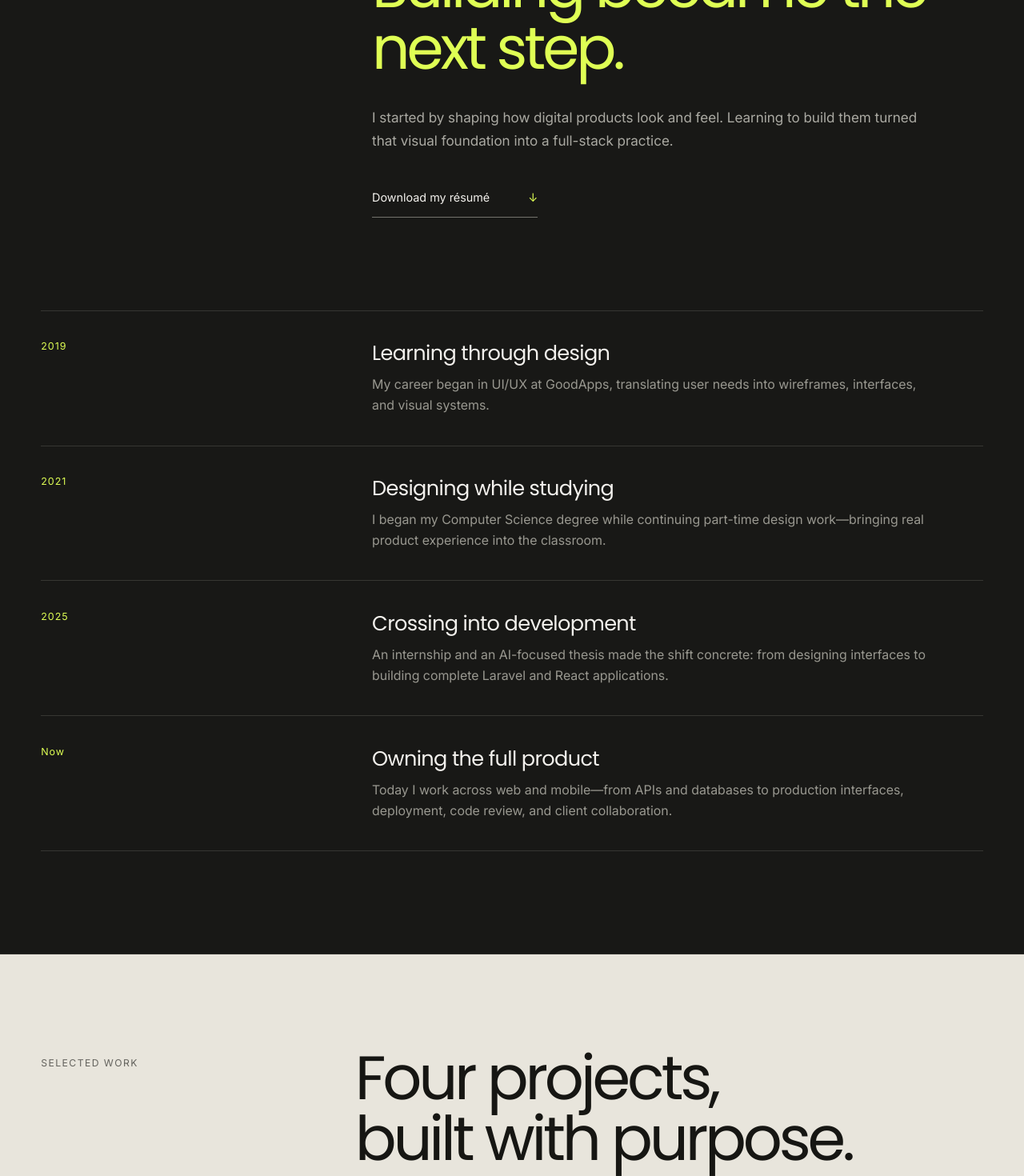
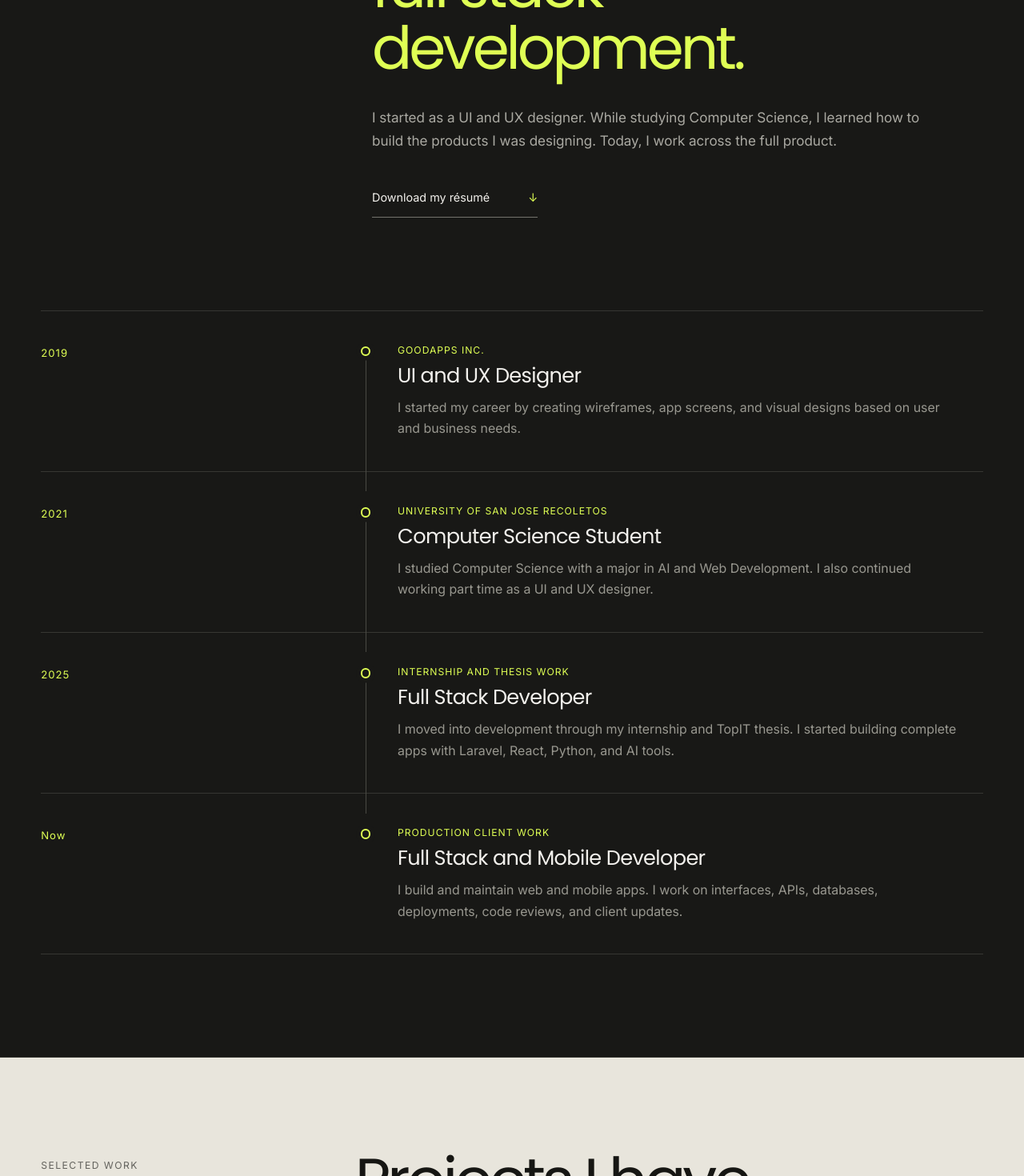
Before and after one commit to cedecj042/sid-portfolio, a React (Vite) app: page / in a window 1280 px wide. Shown: the part 1060-2530 px from the top of the page at 80% size. Built offline with nearby package versions, Linux system fonts and the light colour scheme.

Commit message:
Update Site source

```diff
--- a/src/App.css
+++ b/src/App.css
@@ -26,10 +26,15 @@
 .resume-download { display: inline-flex; align-items: center; justify-content: space-between; gap: 3rem; padding: 1rem 0; border-bottom: 1px solid #74736d; color: #f3f1ed; text-decoration: none; font-size: .9rem; }
 .resume-download span { color: #dfff54; }
 .timeline { list-style: none; padding: 0; margin: clamp(5rem,9vw,9rem) 0 0; border-top: 1px solid #363632; }
-.timeline li { display: grid; grid-template-columns: 1fr 2fr; gap: 2rem; padding: 2.3rem 0; border-bottom: 1px solid #363632; }
-.timeline-year { color: #dfff54; font-size: .78rem; letter-spacing: .08em; }
-.timeline h3 { margin: 0 0 .6rem; font: 500 clamp(1.3rem,2vw,1.8rem)/1.25 Poppins,sans-serif; letter-spacing: -.025em; }
-.timeline p { max-width: 44rem; margin: 0; color: #999890; line-height: 1.65; }
+.timeline li { display: grid; grid-template-columns: minmax(4rem,1fr) 2rem 2fr; gap: 1.5rem; padding: 2.5rem 0; border-bottom: 1px solid #363632; }
+.timeline-year { padding-top: .25rem; color: #dfff54; font-size: .82rem; letter-spacing: .08em; }
+.timeline-track { position: relative; display: flex; justify-content: center; }
+.timeline-track::after { content: ''; position: absolute; top: 1rem; bottom: -4.1rem; width: 1px; background: #4a4a44; }
+.timeline li:last-child .timeline-track::after { display: none; }
+.timeline-track > span { position: relative; z-index: 1; width: .8rem; height: .8rem; margin-top: .25rem; border: 2px solid #dfff54; border-radius: 50%; background: #181816; box-shadow: 0 0 0 .35rem #181816; }
+.timeline h3 { margin: 0 0 .7rem; font: 500 clamp(1.3rem,2vw,1.8rem)/1.25 Poppins,sans-serif; letter-spacing: -.025em; }
+.timeline-content > p:last-child { max-width: 44rem; margin: 0; color: #999890; line-height: 1.65; }
+.timeline .timeline-place { margin: 0 0 .45rem; color: #dfff54; font-size: .76rem; line-height: 1.4; text-transform: uppercase; letter-spacing: .08em; }
 .work { padding: clamp(5rem,9vw,9rem) var(--page-pad); background: #e8e5dc; color: #161613; }
 .section-heading { display: grid; grid-template-columns: 1fr 2fr; margin-bottom: clamp(4rem,8vw,8rem); }
 .section-heading p { margin: .75rem 0 0; color: #64635e; text-transform: uppercase; font-size: .76rem; letter-spacing: .12em; }
@@ -61,5 +66,5 @@ footer > a:hover svg { transform: translate(8px,-8px); }
 .footer-bottom { display: flex; justify-content: space-between; margin-top: clamp(6rem,13vw,13rem); padding-top: 1.3rem; border-top: 1px solid rgba(20,20,17,.4); font-size: .78rem; }
 .footer-bottom a { text-decoration: none; }
 .footer-links { display: flex; gap: clamp(1.25rem,3vw,3rem); }
-@media (max-width: 800px) { .intro { min-height: 92svh; padding-bottom: 2.5rem; } .intro-bottom { align-items: flex-start; flex-direction: column; } .story-heading, .timeline li, .section-heading { grid-template-columns: 1fr; gap: 2rem; } .timeline li { gap: 1rem; } .project { grid-template-columns: 1fr; min-height: auto; } .project-copy { min-height: 470px; padding-right: 0; } .project-visual { min-height: 55vw; order: -1; } }
+@media (max-width: 800px) { .intro { min-height: 92svh; padding-bottom: 2.5rem; } .intro-bottom { align-items: flex-start; flex-direction: column; } .story-heading, .section-heading { grid-template-columns: 1fr; gap: 2rem; } .timeline li { grid-template-columns: 4.5rem 1.25rem 1fr; gap: .8rem; } .project { grid-template-columns: 1fr; min-height: auto; } .project-copy { min-height: 470px; padding-right: 0; } .project-visual { min-height: 55vw; order: -1; } }
 @media (max-width: 480px) { .site-header nav { gap: .85rem; } .site-header nav a { font-size: .78rem; } .intro h1 { font-size: clamp(2.7rem,14.5vw,4.4rem); } .explore-link, .resume-download { width: 100%; justify-content: space-between; } .project-copy { min-height: 430px; } .project-visual { min-height: 64vw; } footer > a { font-size: 2.8rem; } }
--- a/src/components/CareerStory.tsx
+++ b/src/components/CareerStory.tsx
@@ -1,8 +1,8 @@
 const milestones = [
-  { year: '2019', title: 'Learning through design', description: 'My career began in UI/UX at GoodApps, translating user needs into wireframes, interfaces, and visual systems.' },
-  { year: '2021', title: 'Designing while studying', description: 'I began my Computer Science degree while continuing part-time design work—bringing real product experience into the classroom.' },
-  { year: '2025', title: 'Crossing into development', description: 'An internship and an AI-focused thesis made the shift concrete: from designing interfaces to building complete Laravel and React applications.' },
-  { year: 'Now', title: 'Owning the full product', description: 'Today I work across web and mobile—from APIs and databases to production interfaces, deployment, code review, and client collaboration.' },
+  { year: '2019', role: 'UI and UX Designer', place: 'GoodApps Inc.', description: 'I started my career by creating wireframes, app screens, and visual designs based on user and business needs.' },
+  { year: '2021', role: 'Computer Science Student', place: 'University of San Jose Recoletos', description: 'I studied Computer Science with a major in AI and Web Development. I also continued working part time as a UI and UX designer.' },
+  { year: '2025', role: 'Full Stack Developer', place: 'Internship and thesis work', description: 'I moved into development through my internship and TopIT thesis. I started building complete apps with Laravel, React, Python, and AI tools.' },
+  { year: 'Now', role: 'Full Stack and Mobile Developer', place: 'Production client work', description: 'I build and maintain web and mobile apps. I work on interfaces, APIs, databases, deployments, code reviews, and client updates.' },
 ]
 
 export function CareerStory() {
@@ -11,8 +11,8 @@ export function CareerStory() {
       <div className="story-heading">
         <p className="story-label">My path</p>
         <div>
-          <h2 id="story-title">Design was the start.<br /><em>Building became the next step.</em></h2>
-          <p className="story-lead">I started by shaping how digital products look and feel. Learning to build them turned that visual foundation into a full-stack practice.</p>
+          <h2 id="story-title">From design to<br /><em>full stack development.</em></h2>
+          <p className="story-lead">I started as a UI and UX designer. While studying Computer Science, I learned how to build the products I was designing. Today, I work across the full product.</p>
           <a className="resume-download" href="/Cedric-Oporto-Resume.pdf" download>Download my résumé <span aria-hidden="true">↓</span></a>
         </div>
       </div>
@@ -20,7 +20,12 @@ export function CareerStory() {
         {milestones.map((milestone) => (
           <li key={milestone.year}>
             <span className="timeline-year">{milestone.year}</span>
-            <div><h3>{milestone.title}</h3><p>{milestone.description}</p></div>
+            <span className="timeline-track" aria-hidden="true"><span /></span>
+            <div className="timeline-content">
+              <p className="timeline-place">{milestone.place}</p>
+              <h3>{milestone.role}</h3>
+              <p>{milestone.description}</p>
+            </div>
           </li>
         ))}
       </ol>
--- a/src/components/Hero.tsx
+++ b/src/components/Hero.tsx
@@ -4,7 +4,7 @@ export function Hero() {
       <p className="eyebrow"><span /> Software developer · Philippines</p>
       <h1 id="intro-title">I build digital products that feel <em>clear, useful,</em> and human.</h1>
       <div className="intro-bottom">
-        <p>I’m Cedric, a developer focused on thoughtful web experiences—from intelligent learning tools to platforms people use every day.</p>
+        <p>I’m Cedric. I build web and mobile apps for people and businesses.</p>
         <a className="explore-link" href="#work">Explore selected work <span aria-hidden="true">↓</span></a>
       </div>
     </section>
--- a/src/components/ProjectsSection.tsx
+++ b/src/components/ProjectsSection.tsx
@@ -6,7 +6,7 @@ export function ProjectsSection() {
     <section className="work" id="work" aria-labelledby="work-title">
       <div className="section-heading">
         <p>Selected work</p>
-        <h2 id="work-title">Four projects,<br />built with purpose.</h2>
+        <h2 id="work-title">Projects I have<br />worked on.</h2>
       </div>
       <div className="project-list">
         {projects.map((project) => <ProjectCard key={project.title} project={project} />)}
--- a/src/data/projects.ts
+++ b/src/data/projects.ts
@@ -4,7 +4,7 @@ export const projects: Project[] = [
   {
     number: '01',
     title: 'TopIT',
-    description: 'A personalized TOPCIT reviewer that combines retrieval-augmented generation with computerized adaptive testing to create a smarter, more focused study experience.',
+    description: 'A TOPCIT reviewer that uses AI to create questions and adjust each test based on the student’s performance.',
     image: '/TOPIT.jpg',
     imageAlt: 'TopIT reviewer system shown on a laptop',
     tags: ['Laravel', 'React', 'FastAPI', 'RAG'],
@@ -17,7 +17,7 @@ export const projects: Project[] = [
   {
     number: '02',
     title: 'SideQuest Pickleball',
-    description: 'A lively court discovery and booking experience built to help players spend less time planning and more time playing.',
+    description: 'A website where players can view pickleball courts, check schedules, and make a booking.',
     image: '/sidequest.png',
     imageAlt: 'SideQuest Pickleball court booking website',
     tags: ['Web Design', 'Development', 'Booking'],
@@ -27,7 +27,7 @@ export const projects: Project[] = [
   {
     number: '03',
     title: 'Readingful',
-    description: 'A playful reading platform for kids, designed to turn practice into an inviting, story-led experience that feels easy to return to.',
+    description: 'A reading practice platform for children with stories, activities, and tools for students and administrators.',
     image: '/readingful.png',
     imageAlt: 'Readingful reading practice website for kids',
     tags: ['Education', 'Product Design', 'Development'],
@@ -37,7 +37,7 @@ export const projects: Project[] = [
   {
     number: '04',
     title: 'BizExpense',
-    description: 'A straightforward expense tracker for small businesses, with reporting and analytics that make day-to-day financial management clearer.',
+    description: 'An expense tracker for small businesses with reports and charts that make expenses easier to understand.',
     image: '/BizExpense.jpg',
     imageAlt: 'BizExpense business expense tracking application',
     tags: ['Expense Tracking', 'Analytics', 'Full Stack'],
```
